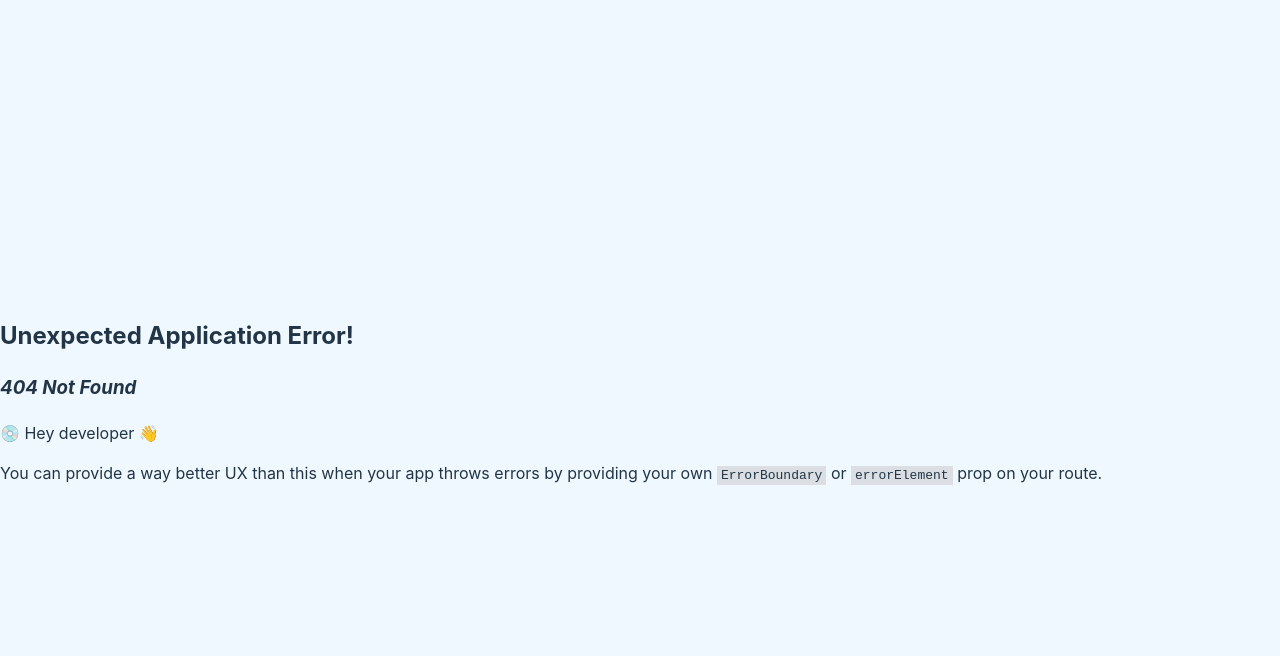
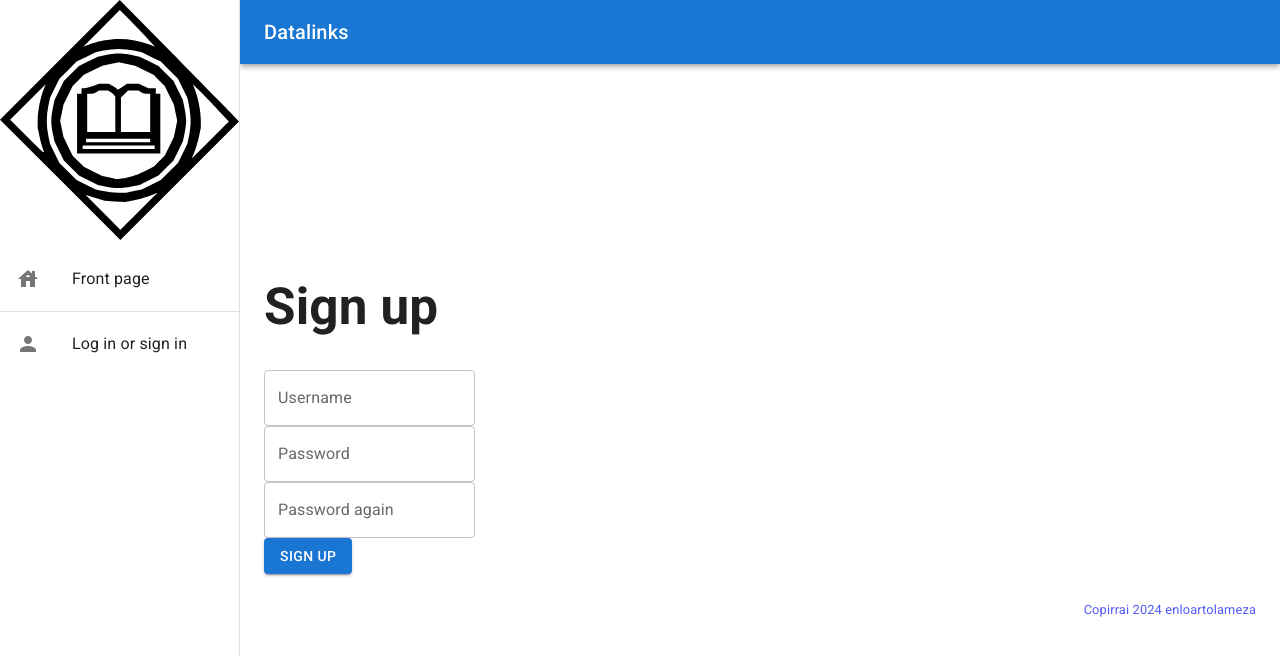
Before and after one commit to axelei/datalinks-frontend, a React (Vite) app: page /signup in a window 1280 px wide. Before the commit this address had no page. Shown: the top 656 px of the page. Built offline with nearby package versions, Linux system fonts and the light colour scheme.

Commit message:
Sign on and cosas

```diff
--- a/src/components/LoginModal.tsx
+++ b/src/components/LoginModal.tsx
@@ -3,7 +3,10 @@ import {Box, Modal, TextField} from "@mui/material";
 import Typography from "@mui/material/Typography";
 import Button from "@mui/material/Button";
 import {modalStyle} from "../service/Common.ts";
-import {SubmitHandler, useForm, useFormState} from "react-hook-form";
+import {SubmitHandler, useForm} from "react-hook-form";
+import {loadingOff, loadingOn} from "../redux/loadingSlice.ts";
+import {useDispatch} from "react-redux";
+import {Link} from "react-router-dom";
 
 export default function LoginModal(props: { show: boolean, onClose: () => void }) : ReactNode | null {
 
@@ -11,12 +14,14 @@ export default function LoginModal(props: { show: boolean, onClose: () => void }
         props.onClose();
     }
 
+    const dispatch = useDispatch();
+
     type Inputs = {
         username: string
         password: string
     }
 
-    const login = async (username : string, password: string) : void => {
+    const login = async (username : string, password: string) : Promise<void> => {
         const requestOptions = {
             method: 'POST',
             headers: { 'Content-Type': 'application/json' },
@@ -25,8 +30,9 @@ export default function LoginModal(props: { show: boolean, onClose: () => void }
         const data = await fetch(import.meta.env.VITE_API + '/user/login', requestOptions);
         if (data.ok) {
             console.log('Login successful');
+            return data.json();
         } else {
-            console.log('Login NOT successful');
+            return Promise.reject('Login failed');
         }
     }
 
@@ -36,7 +42,15 @@ export default function LoginModal(props: { show: boolean, onClose: () => void }
         formState: { errors },
     } = useForm<Inputs>()
     const onSubmit: SubmitHandler<Inputs> = (inputs : Inputs) => {
-        login(inputs.username, inputs.password);
+        dispatch(loadingOn());
+        const result = login(inputs.username, inputs.password);
+        result.then((data) => {
+            console.log(data)
+        }).catch((error) => {
+            console.log(error);
+        }).finally(() => {
+            dispatch(loadingOff());
+        });
     }
 
     return (
@@ -48,19 +62,17 @@ export default function LoginModal(props: { show: boolean, onClose: () => void }
                 onClose={handleClose}
             >
                 <Box sx={modalStyle}>
-                    <Typography>
-                        Login
-                    </Typography>
+                    <Typography>Log in</Typography>
                     <form onSubmit={handleSubmit(onSubmit)}>
-
-                        <TextField id="usernameField" label="Username" variant="outlined" {...register("username", { required: true })} /><br/>
-                        {errors.username && <span>Username is required<br/></span>}
-                        <TextField id="passwordField" label="Password" variant="outlined" {...register("password", { required: true })} /><br/>
-                        {errors.password && <span>Password is required<br /></span>}
+                        <TextField label="Username" variant="outlined" {...register("username", { required: true })} /><br/>
+                        {errors.username && <Typography>Username is required<br/></Typography>}
+                        <TextField label="Password" variant="outlined" {...register("password", { required: true })} /><br/>
+                        {errors.password && <Typography>Password is required<br /></Typography>}
                         <div>
                             <Button variant='contained' type="submit">Login</Button>
                             <Button variant='contained' onClick={handleClose}>Cancel</Button>
                         </div>
+                        <p>Don't have an account? <Link to='/signup' onClick={props.onClose}>Sign up</Link></p>
                     </form>
                 </Box>
             </Modal>
--- a/src/components/layout/DatalinksDrawer.tsx
+++ b/src/components/layout/DatalinksDrawer.tsx
@@ -51,6 +51,7 @@ export default function DatalinksDrawer(props: Props) {
     };
 
     const clickLogin = () => {
+        handleDrawerClose();
         if (loggedUser.user.userLevel == UserLevel.guest) {
             setShowLogin(true);
         } else {
@@ -61,11 +62,11 @@ export default function DatalinksDrawer(props: Props) {
     const drawer = (
         <div>
             <LoginModal show={showLogin} onClose={() => setShowLogin(false)} />
-            <Link to='/'>
+            <Link to='/' onClick={handleDrawerClose}>
                 <img id="site-logo" src={'/images/datalinks.svg'} alt='Site logo'/>
             </Link>
             <List>
-                <ListItem key='frontpage' disablePadding onClick={() => navigate('/')}>
+                <ListItem key='frontpage' disablePadding onClick={() => { navigate('/'); handleDrawerClose();}}>
                     <ListItemButton>
                         <ListItemIcon>
                             <HouseIcon />
@@ -83,7 +84,7 @@ export default function DatalinksDrawer(props: Props) {
                                 <ListItemIcon>
                                     <PersonIcon/>
                                 </ListItemIcon>
-                                <ListItemText primary='Login'/>
+                                <ListItemText primary='Log in or sign in'/>
                             </ListItemButton>
                         </>
                     }
--- a/src/css/main.css
+++ b/src/css/main.css
@@ -26,6 +26,7 @@ a {
 }
 a:hover {
   color: #535bf2;
+  text-decoration: underline;
 }
 
 body {
@@ -40,25 +41,6 @@ body {
 h1 {
   font-size: 3.2em;
   line-height: 1.1;
-}
-
-button {
-  border-radius: 8px;
-  border: 1px solid transparent;
-  padding: 0.6em 1.2em;
-  font-size: 1em;
-  font-weight: 500;
-  font-family: inherit;
-  background-color: #1a1a1a;
-  cursor: pointer;
-  transition: border-color 0.25s;
-}
-button:hover {
-  border-color: #646cff;
-}
-button:focus,
-button:focus-visible {
-  outline: 4px auto -webkit-focus-ring-color;
 }
 
 @media (prefers-color-scheme: light) {
@@ -91,6 +73,6 @@ header {
 footer {
     text-align: right;
     margin-top: 2em;
-    font-size: 0.9em;
+    font-size: 0.8em;
     color: #535bf2;
 }
--- a/src/pages/PageComponent.tsx
+++ b/src/pages/PageComponent.tsx
@@ -46,8 +46,10 @@ export default function PageComponent() : ReactNode | null {
         saveResult.then(() => {
             setMode(PageMode.read);
             setContent(tempContent);
-            dispatch(loadingOff());
-        });
+        }).finally(() => {
+                dispatch(loadingOff());
+            }
+        );
     }
 
     const changeContentEvent = (ev: ChangeEvent<HTMLTextAreaElement>) : void => {
--- /dev/null
+++ b/src/pages/SignupComponent.tsx
@@ -0,0 +1,71 @@
+import {ReactNode} from 'react';
+import '../css/pagecomponent.css';
+import {SubmitHandler, useForm} from "react-hook-form";
+import {loadingOff, loadingOn} from "../redux/loadingSlice.ts";
+import {TextField} from "@mui/material";
+import Button from "@mui/material/Button";
+import {useDispatch} from "react-redux";
+import Typography from "@mui/material/Typography";
+
+
+export default function SignUp() : ReactNode | null {
+
+    const dispatch = useDispatch();
+
+    type Inputs = {
+        username: string
+        password: string
+        passwordAgain: string
+        email: string
+        name?: string
+    }
+
+    const signup = async (inputs : Inputs) : Promise<void> => {
+        const requestOptions = {
+            method: 'POST',
+            headers: { 'Content-Type': 'application/json' },
+            body: JSON.stringify({...inputs}),
+        };
+        const data = await fetch(import.meta.env.VITE_API + '/user/signup', requestOptions);
+        if (data.ok) {
+            console.log('Sign up successful');
+            return data.json();
+        } else {
+            return Promise.reject('Login failed');
+        }
+    }
+
+    const {
+        register,
+        handleSubmit,
+        formState: { errors },
+    } = useForm<Inputs>()
+    const onSubmit: SubmitHandler<Inputs> = (inputs : Inputs) => {
+        dispatch(loadingOn());
+        const result = signup(inputs);
+        result.then((data) => {
+            console.log(data)
+        }).catch((error) => {
+            console.log(error);
+        }).finally(() => {
+            dispatch(loadingOff());
+        });
+    }
+
+    return (
+        <>
+            <h1>Sign up</h1>
+            <form onSubmit={handleSubmit(onSubmit)}>
+                <TextField label="Username" variant="outlined" {...register("username", { required: true })} /><br/>
+                {errors.username && <Typography>Username is required<br/></Typography>}
+                <TextField label="Password" variant="outlined" {...register("password", { required: true })} /><br/>
+                {errors.password && <Typography>Password is required<br /></Typography>}
+                <TextField label="Password again" variant="outlined" {...register("passwordAgain", { required: true })} /><br/>
+                {errors.passwordAgain && <Typography>Password again is required<br /></Typography>}
+                <div>
+                    <Button variant='contained' type="submit">Sign up</Button>
+                </div>
+            </form>
+        </>
+    )
+}
--- a/src/router.tsx
+++ b/src/router.tsx
@@ -2,6 +2,7 @@ import {createBrowserRouter} from "react-router-dom";
 import PageComponent from "./pages/PageComponent.tsx";
 import UserComponent from "./pages/UserComponent.tsx";
 import Layout from "./components/layout/Layout.tsx";
+import SignUpComponent from "./pages/SignupComponent.tsx";
 
 const router = createBrowserRouter([
     {
@@ -16,6 +17,10 @@ const router = createBrowserRouter([
         path: "/user/:name",
         element: <Layout><UserComponent /></Layout>
     },
+    {
+        path: "/signup",
+        element: <Layout><SignUpComponent /></Layout>
+    },
 ]);
 
 export default router;
```
Also changed, not shown: 1 other file (tests, documents, lock files or other folders).
